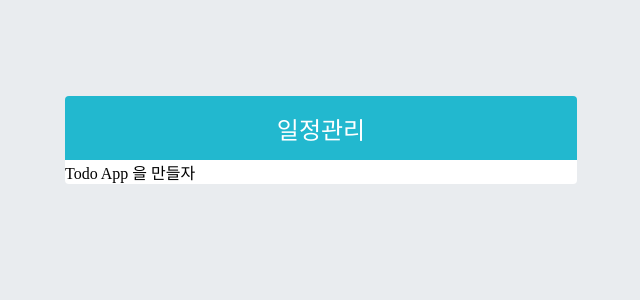
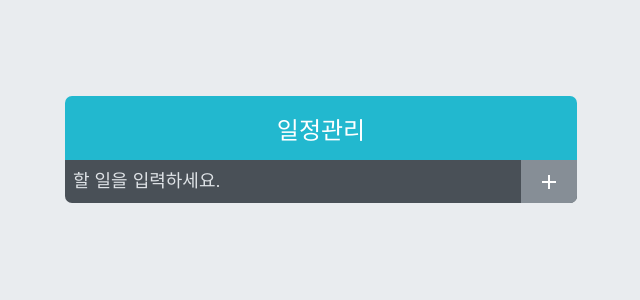
Before and after one commit to KijinBANG/todo-app, a React (Create React App) app: page / in a window 1280 px wide. Shown: the top 300 px of the page, without its empty margins (319-959 px from the left). Built offline with nearby package versions, Linux system fonts and the light colour scheme.

Commit message:
apply UI Design01

```diff
--- a/src/App.js
+++ b/src/App.js
@@ -1,9 +1,10 @@
 import TodoTemplate from "./components/TodoTemplate";
+import TodoInsert from "./components/TodoInsert";
 
 const App = () => {
   return (
       <TodoTemplate>
-          Todo App 을 만들자
+          <TodoInsert />
       </TodoTemplate>
   );
 }
--- /dev/null
+++ b/src/components/TodoInsert.js
@@ -0,0 +1,15 @@
+import { MdAdd } from 'react-icons/md';
+import './TodoInsert.scss'
+
+const TodoInsert = () => {
+    return (
+        <form className={'TodoInsert'}>
+            <input placeholder={'할 일을 입력하세요.'} />
+            <button type={'submit'}>
+                <MdAdd/>
+            </button>
+        </form>
+    );
+};
+
+export default TodoInsert;
--- /dev/null
+++ b/src/components/TodoInsert.scss
@@ -0,0 +1,38 @@
+.TodoInsert {
+  display: flex;
+  background-color: #495057;
+
+  input {
+    // 기본 스타일 초기화
+    background: None;
+    outline: None;
+    border: None;
+    padding: 0.5rem;
+    font-size: 1.125rem;
+    line-height: 1.5;
+    color: white;
+    &::placeholder {
+      color: #dee2e6;
+    }
+    //버튼을 제외한 영역 모두 차지하기
+    flex: 1;
+  }
+  button {
+    // 기본 스타일 초기화
+    background: None;
+    outline: None;
+    border: None;
+    background: #868e96;
+    color: white;
+    padding-left: 1rem;
+    padding-right: 1rem;
+    font-size: 1.5rem;
+    display: flex;
+    align-items: center;
+    cursor: pointer;
+    transition: 0.1s background ease-in;
+    &:hover {
+      background: #adb5bd;
+    }
+  }
+}
--- a/src/components/TodoTemplate.scss
+++ b/src/components/TodoTemplate.scss
@@ -3,7 +3,7 @@
   margin-left: auto;
   margin-right: auto;
   margin-top: 6rem;
-  border-radius: 4px;
+  border-radius: 7px;
   overflow: hidden;
 
   .app-title {
```
